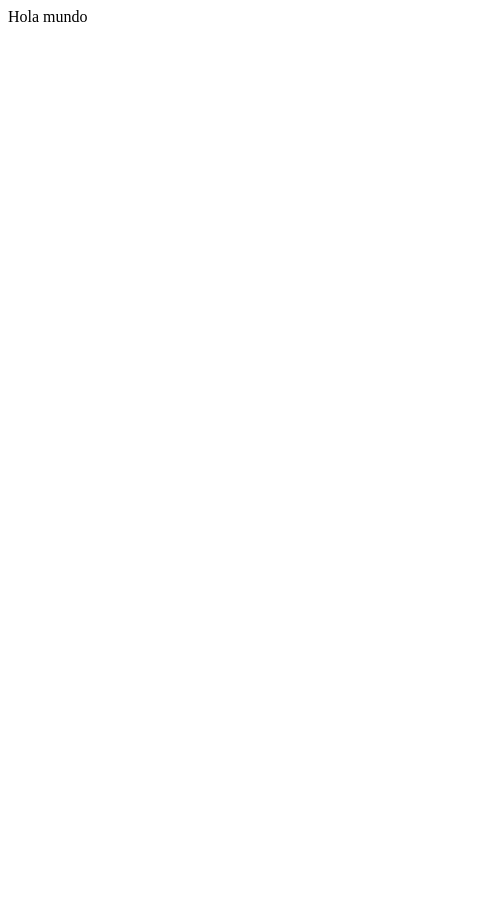
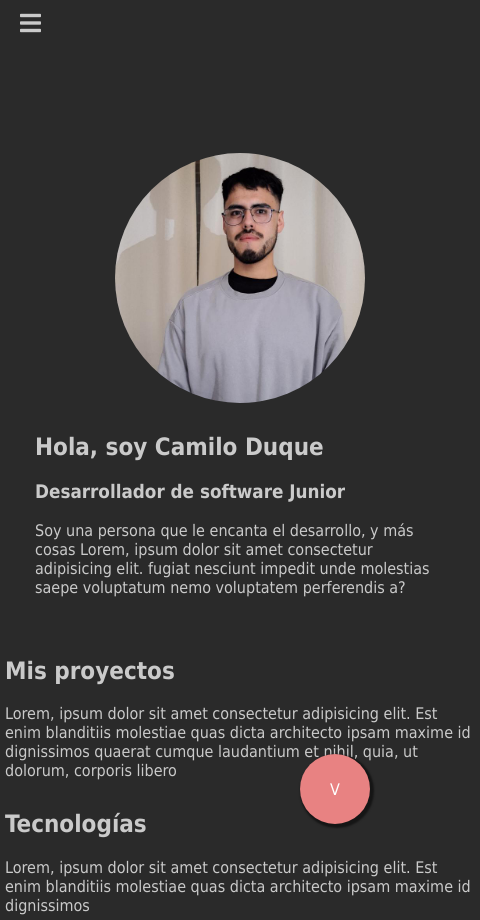
Before and after one commit to Camilo-Duque98/Camilo-Duque98.github.io, a plain HTML site: page index.html in a window 390 px wide. Shown: the whole page, 480 px wide, since content can reach past the window. Before the commit the page ends 844 px from the top, so only its background shows below. Drawn offline with Linux system fonts and the light colour scheme.

Commit message:
Add new features

```diff
--- a/index.css
+++ b/index.css
@@ -0,0 +1,149 @@
+body {
+    padding: 0;
+    margin: 0;
+    background-color: #2a2a2a;
+    font-family: MontSerrat, Tahoma, Arial, sans-serif;
+    color: #cacaca;
+}
+
+.layout {
+    max-width: 800px;
+    min-width: 480px;
+    margin: 0 auto;
+}
+
+
+.container-profile {
+    width: 100%;
+    padding-top: 100px;
+    display: flex;
+}
+
+.container {
+    padding: 30px;
+}
+
+
+#profile-image-size {
+    width: 18.75rem;
+    height: auto;
+    border-radius: 50%;
+}
+
+#about-1 {
+    margin: 1.875rem;
+}
+
+
+.navbar {
+    display: flex;
+    justify-content: flex-end;
+    /* Alinea el menú a la derecha */
+    align-items: center;
+    padding: 10px 20px;
+    position: relative;
+}
+
+.navbar-menu {
+    list-style-type: none;
+    margin: 0;
+    padding: 0;
+    display: flex;
+}
+
+.navbar-menu li {
+    margin: 0 10px;
+}
+
+.navbar-menu a {
+    color: #cacaca;
+    text-decoration: none;
+    padding: 8px 16px;
+}
+
+.navbar-menu a:hover {
+    color: white;
+}
+
+.navbar-toggle {
+    display: none;
+    color: #cacaca;
+    font-size: 1.5em;
+    cursor: pointer;
+}
+
+.back {
+    position: fixed;
+    bottom: 1.25rem;
+    right: 1.25rem;
+    background-color: #e88282;
+    color: white;
+    width: 4.375rem;
+    height: 4.375rem;
+    border-radius: 50%;
+    z-index: 1000;
+    box-shadow: 0.125rem 0.125rem 0.125rem 0.125rem rgba(0, 0, 0, 0.5);
+    display: flex;
+    justify-content: center;
+    align-items: center;
+    text-decoration: none;
+
+}
+
+.back:hover {
+    background-color: #d6b0b0;
+    cursor: pointer;
+}
+
+@media (min-width:360px) and (max-width: 768px) {
+    .container {
+        padding: 5px;
+    }
+    .container-profile {
+        display: block;
+    }
+    #profile-image-size {
+        display: flex;
+        max-width: 15.625rem;
+        margin: 0 auto;
+        align-items: center;
+        justify-content: center;
+    }
+    #about-1 {
+        margin: 30px;
+    }
+    .navbar {
+        justify-content: space-between;
+    }
+
+    .navbar-menu {
+        display: none;
+        flex-direction: column;
+        width: 100%;
+        position: absolute;
+        top: 3.75rem;
+        left: 0;
+        background-color: #2a2a2a;
+        z-index: 1;
+        opacity: 0;
+        max-height: 0;
+        overflow: hidden;
+        transition: none 10s ease;
+    }
+
+    .navbar-menu li {
+        text-align: center;
+        margin: 0;
+        padding: 0.625rem 0;
+    }
+
+    .navbar-toggle {
+        display: block;
+    }
+
+    .navbar-menu.active {
+        display: flex;
+        opacity: 1;
+        max-height: 31.25rem;
+    }
+}
--- a/index.html
+++ b/index.html
@@ -1,12 +1,66 @@
 <!DOCTYPE html>
 <html lang="en">
-<head>
-    <meta charset="UTF-8">
-    <meta name="viewport" content="width=device-width, initial-scale=1.0">
+  <head>
+    <meta charset="UTF-8" />
+    <meta name="viewport" content="width=device-width, initial-scale=1.0" />
+    <link rel="stylesheet" href="index.css" />
+    <link rel="stylesheet" href="https://cdnjs.cloudflare.com/ajax/libs/font-awesome/5.15.4/css/all.min.css">
+    <title>Document</title>
+  </head>
+  <body>
+      <nav class="navbar">
+          <div class="navbar-toggle" id="navbarToggle">
+              <i class="fas fa-bars"></i>
+          </div>
+          <ul class="navbar-menu" id="navbarMenu">
+              <li><a href="#about">Acerca de mí</a></li>
+              <li><a href="#projects">Proyectos</a></li>
+              <li><a href="#knowledge">Conocimiento</a></li>
+              <li><a href="#contact">Contacto</a></li>
+          </ul>
+      </nav>
+    <div class="layout">
+      <section id="about">
+        <div class="container">
+            <div class="container-profile">
+                    <img id="profile-image-size" src="/assets/img/profile-image.jpg" />
+                <div id="about-1">
+                    <h1>Hola, soy Camilo Duque</h1>
+                    <h3>Desarrollador de software Junior</h3>
+                    <p>Soy una persona que le encanta el desarrollo, y más cosas
+                        Lorem, ipsum dolor sit amet consectetur adipisicing elit.
+                        fugiat nesciunt impedit unde molestias saepe voluptatum nemo voluptatem perferendis a?
+                    </p>
+                </div>
+            </div>
+        </div>
+      </section>
+      <section id="projects">
+        <div class="container">
+            <h2>Mis proyectos</h2>
+            Lorem, ipsum dolor sit amet consectetur adipisicing elit. Est enim
+            blanditiis molestiae quas dicta architecto ipsam maxime id dignissimos
+            quaerat cumque laudantium et nihil, quia, ut dolorum, corporis libero
+        </div>
 
-    <title>Document</title>
-</head>
-<body>
-    Hola mundo
-</body>
+      </section>
+      <section id="knowledge">
+        <div class="container">
+            <h2>Tecnologías</h2>
+            Lorem, ipsum dolor sit amet consectetur adipisicing elit. Est enim
+            blanditiis molestiae quas dicta architecto ipsam maxime id dignissimos
+        </div>
+
+      </section>
+      <section id="contact">
+
+      </section>
+      <footer>
+      </footer>
+    </div>
+    <a href="#" class="back">
+        V
+    </a>
+    <script src="index.js"></script>
+  </body>
 </html>
--- /dev/null
+++ b/index.js
@@ -0,0 +1,14 @@
+document.getElementById('navbarToggle').addEventListener('click', function() {
+    var navbarMenu = document.getElementById('navbarMenu');
+    navbarMenu.classList.toggle('active');
+});
+
+
+window.addEventListener('scroll', function() {
+    var backToTopButton = document.getElementById('back');
+    if (window.scrollY > 200) {
+        backToTopButton.style.display = 'block';
+    } else {
+        backToTopButton.style.display = 'none';
+    }
+});
```
Also changed, not shown: assets/img/profile-image.jpg (added).
